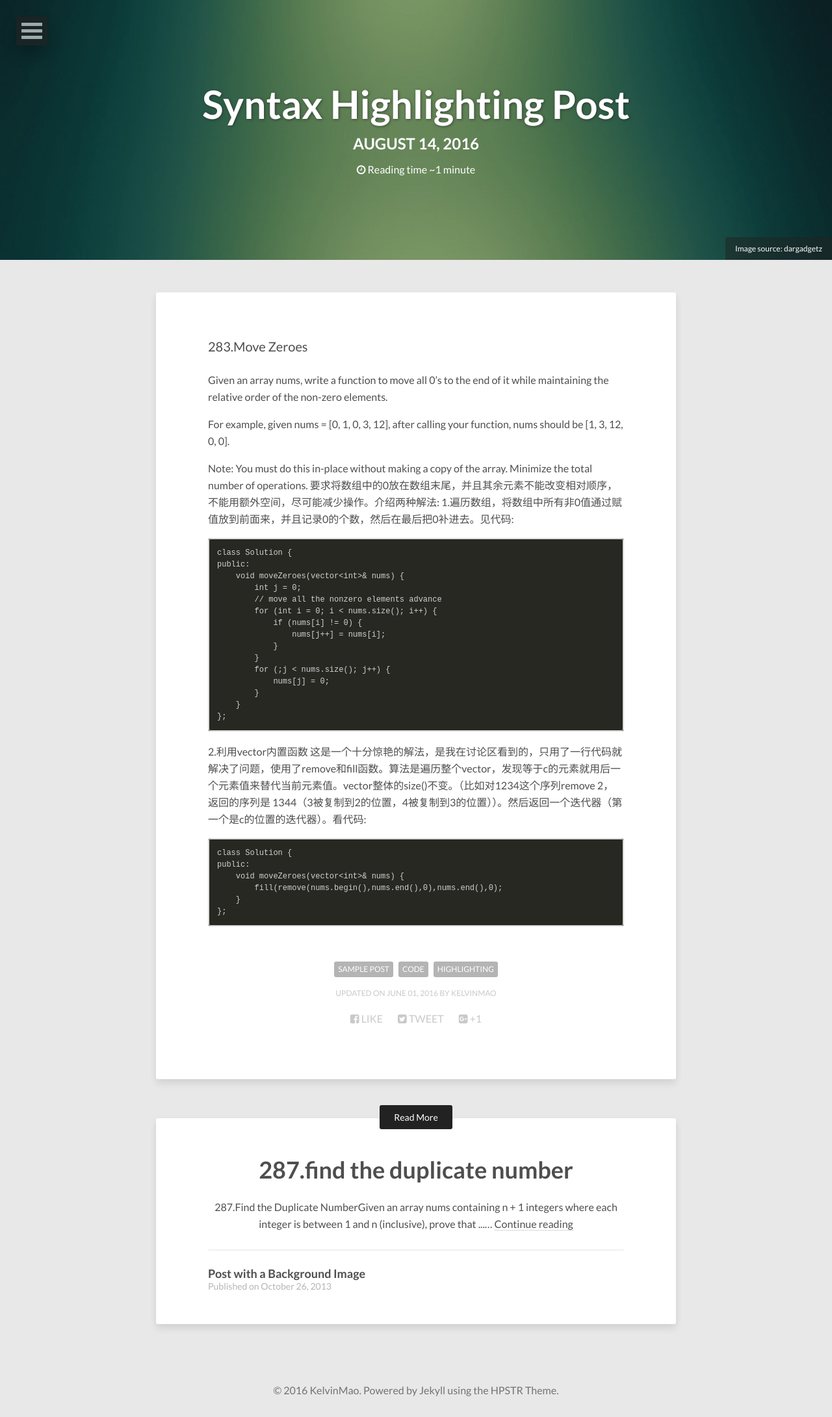
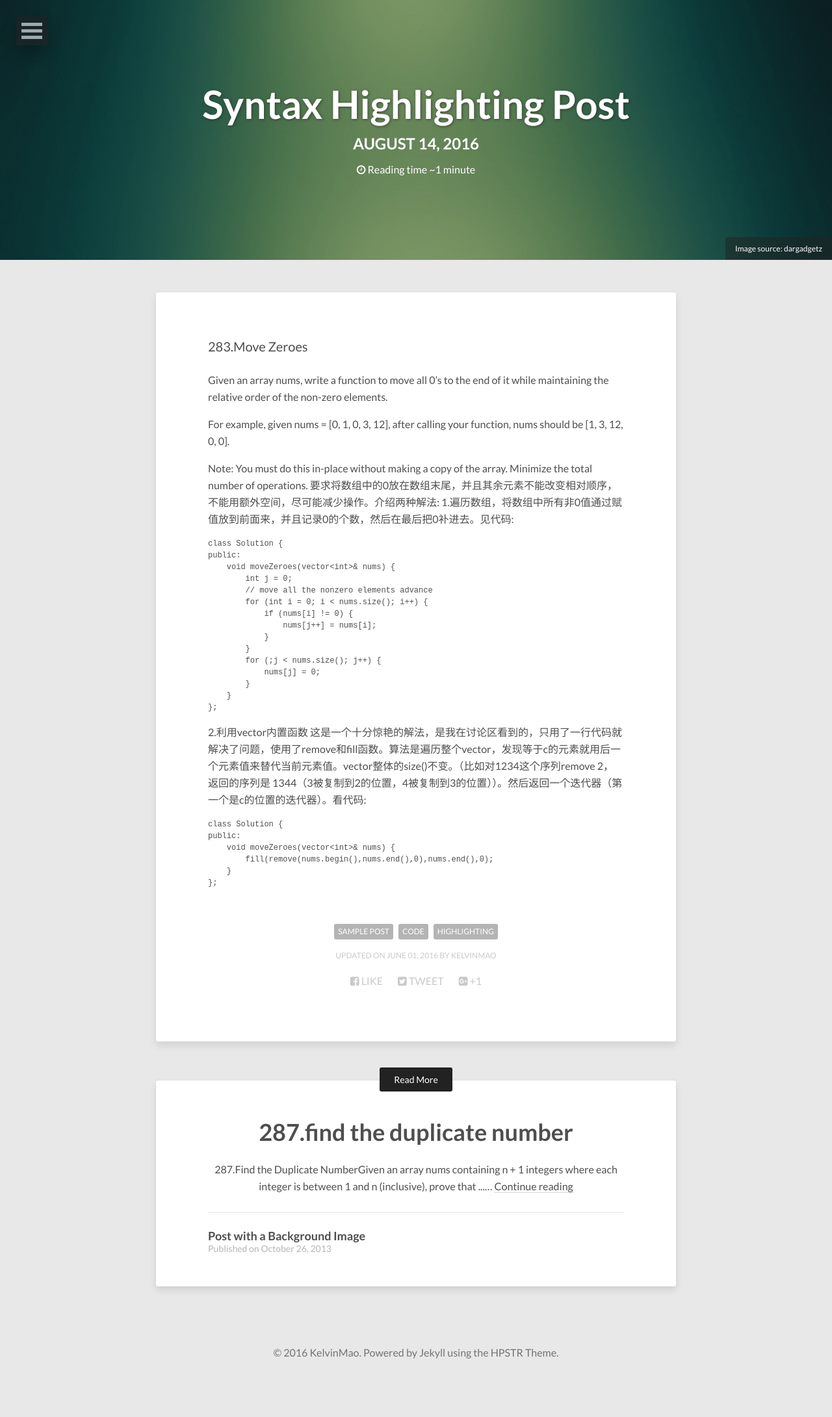
Before and after one commit to Kelvinmao/kelvinmao.github.io, a Jekyll site: the page built from _posts/2016-08-14-283.Move Zeroes.md, in a window 1280 px wide. Shown: the whole page at 65% size. Built offline with Jekyll 4.4.1, drawn with Linux system fonts in a browser that asks for light colours; nearby versions of some CDN libraries; after the commit the page ends 2123 px from its top, so only the background shows below that.

Commit message:
Update 2016-08-14-283.Move Zeroes.md

````diff
--- a/_posts/2016-08-14-283.Move Zeroes.md
+++ b/_posts/2016-08-14-283.Move Zeroes.md
@@ -22,7 +22,7 @@
 要求将数组中的0放在数组末尾，并且其余元素不能改变相对顺序，不能用额外空间，尽可能减少操作。介绍两种解法:
 1.遍历数组，将数组中所有非0值通过赋值放到前面来，并且记录0的个数，然后在最后把0补进去。见代码:
 
-```
+```C++
 class Solution {
 public:
     void moveZeroes(vector<int>& nums) {
@@ -43,7 +43,7 @@
 2.利用vector内置函数
 这是一个十分惊艳的解法，是我在讨论区看到的，只用了一行代码就解决了问题，使用了remove和fill函数。算法是遍历整个vector，发现等于c的元素就用后一个元素值来替代当前元素值。vector整体的size()不变。（比如对1234这个序列remove 2，返回的序列是 1344（3被复制到2的位置，4被复制到3的位置））。然后返回一个迭代器（第一个是c的位置的迭代器）。看代码:
 
-```
+```C++
 class Solution {
 public:
     void moveZeroes(vector<int>& nums) {
````
